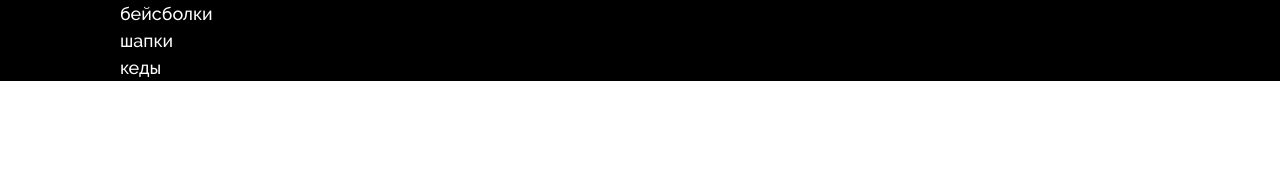
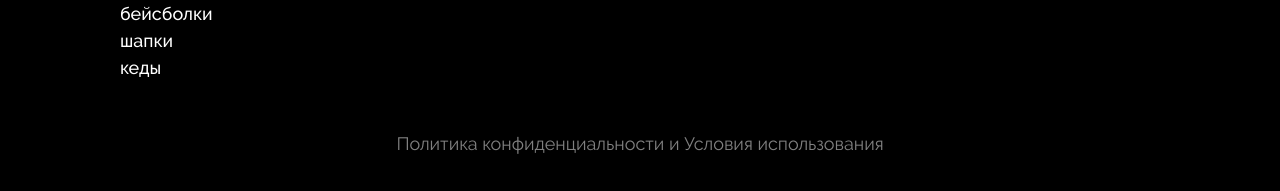
Before and after one commit to y-viktorovich/420-online-store, a website: page src/index.html in a window 1280 px wide. Shown: the part 6781-6972 px from the top of the page. Before the commit the page ends 6862 px from the top, so only its background shows below. Drawn offline with nearby package versions, Linux system fonts and the light colour scheme; files that its build step writes are made by us from their sources.

Commit message:
add copyright

```diff
--- /dev/null
+++ b/src/assets/scss/blocks/copyright.scss
@@ -0,0 +1,12 @@
+.copyright {
+    padding: 5.2rem 0 6.4rem;
+
+    &__text {
+        font-family: 'Raleway', sans-serif;
+        font-size: 1.8rem;
+        color: $white;
+        line-height: 1.2;
+        text-align: center;
+        opacity: .5;
+    }
+}
--- a/src/assets/scss/style.scss
+++ b/src/assets/scss/style.scss
@@ -35,7 +35,7 @@ body {
 @import "blocks/action";
 @import "blocks/info";
 @import "blocks/footer";
-
+@import "blocks/copyright";
 
 
 /* Helpers
--- a/src/partials/footer.html
+++ b/src/partials/footer.html
@@ -68,4 +68,10 @@
             </nav>
         </div><!-- /.footer__inner -->
     </div><!-- /.container -->
+
+    <div class="copyright">
+        <div class="container">
+            <div class="copyright__text">Политика конфиденциальности и Условия использования</div>
+        </div>
+    </div>
 </footer>
```
Also changed, not shown: dist/assets/css/style.min.css, dist/index.html.
